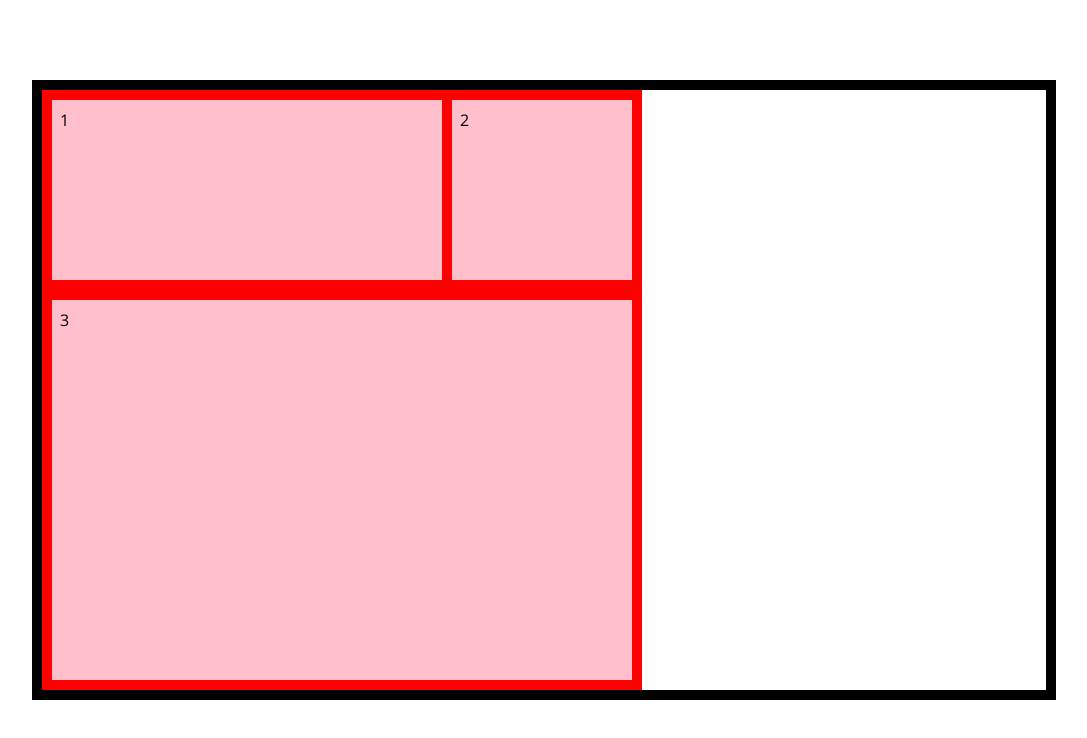
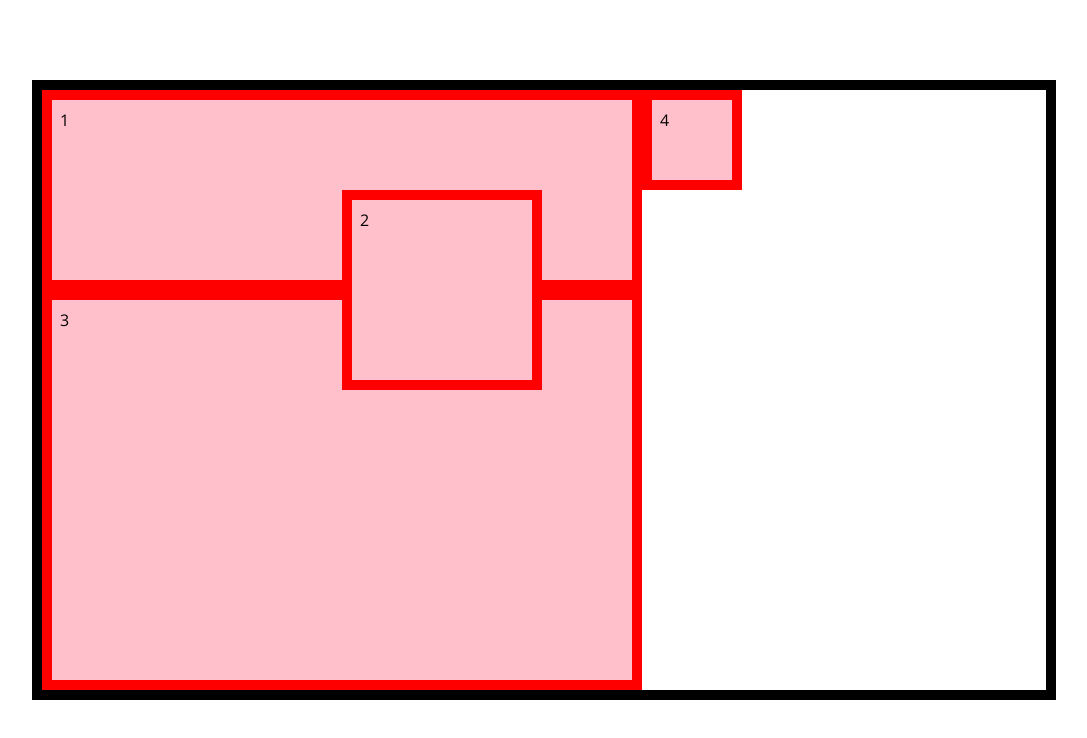
Before and after one commit to jprodsanz/css-retake, a plain HTML site: page grid/index.html in a window 1280 px wide. Shown: the whole page, without its empty margins (96-1183 px from the left). Drawn offline with nearby package versions, Linux system fonts and the light colour scheme.

Commit message:
implicit_grid

```diff
--- a/grid/index.html
+++ b/grid/index.html
@@ -20,6 +20,9 @@
         <div class="item item-3">
            3
         </div>
+        <div class="item item-4">
+           4
+        </div>
     </div>
 </body>
 </html>
--- a/grid/style.css
+++ b/grid/style.css
@@ -29,6 +29,8 @@ body {
     display: grid;
     grid-template-rows:100px 100px 100px 100px 100px 100px;
     grid-template-columns:100px 100px 100px 100px 100px 100px;
+    grid-auto-columns: 100px;
+    grid-auto-flow: column;
 }
 
 .item {
@@ -39,7 +41,7 @@ body {
 
 .item-1 {
     grid-row: 1 / 3;
-    grid-column:1 / 6 ;
+    grid-column:1 / -1 ;
     /* z-index: 1; */
     /* grid-row-start: 1;
     grid-row-end: 3;
@@ -48,7 +50,8 @@ body {
 }
 .item-2 {
     /* rows followed by columns */
-    grid-area: 1 / 5 / 3 / 7;
+    grid-area: 2 / 4 / 4 / 6;
+    z-index: 1;
     /* grid-row: 1 / 3;
     grid-column: 5 / 7; */
 }
```
